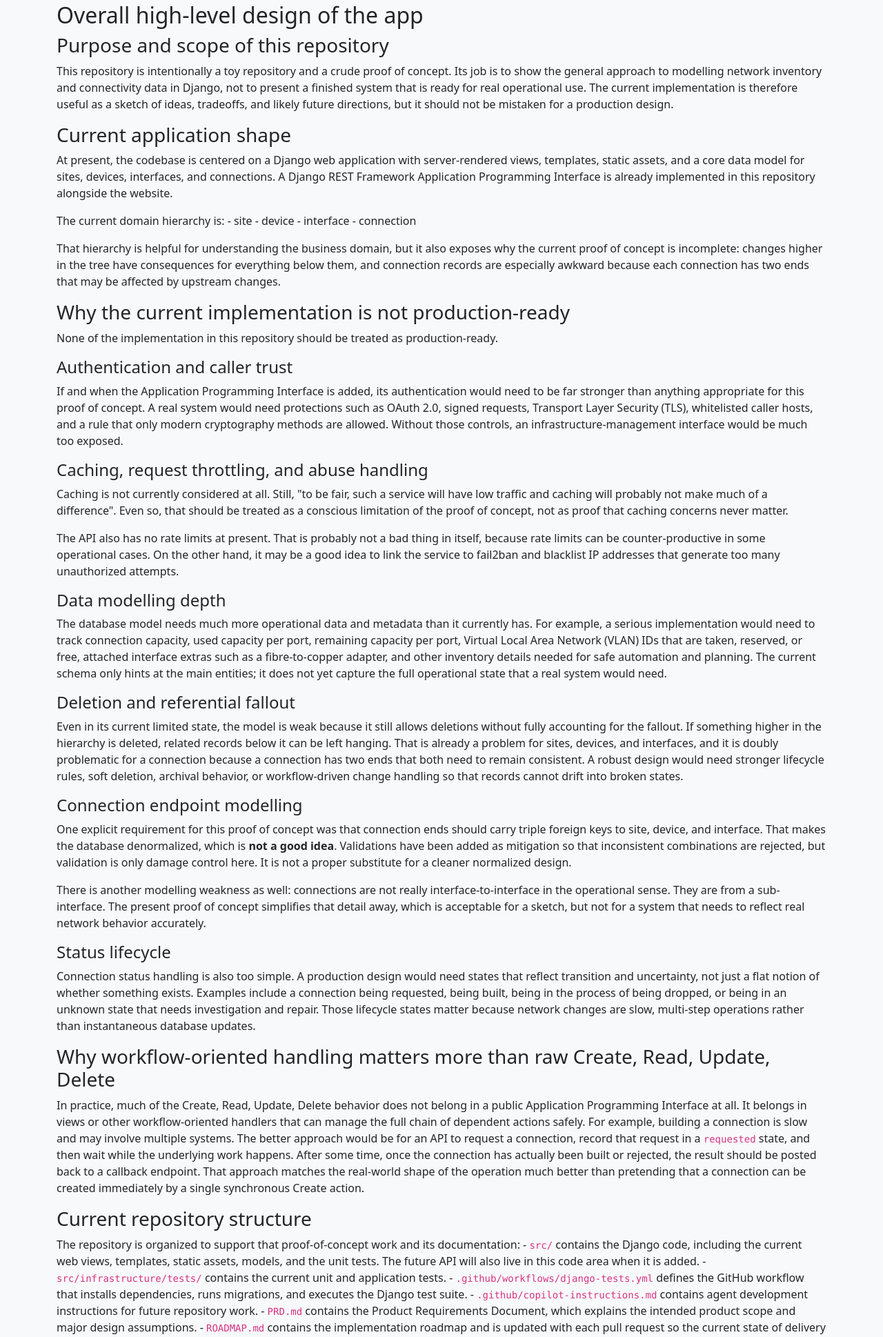
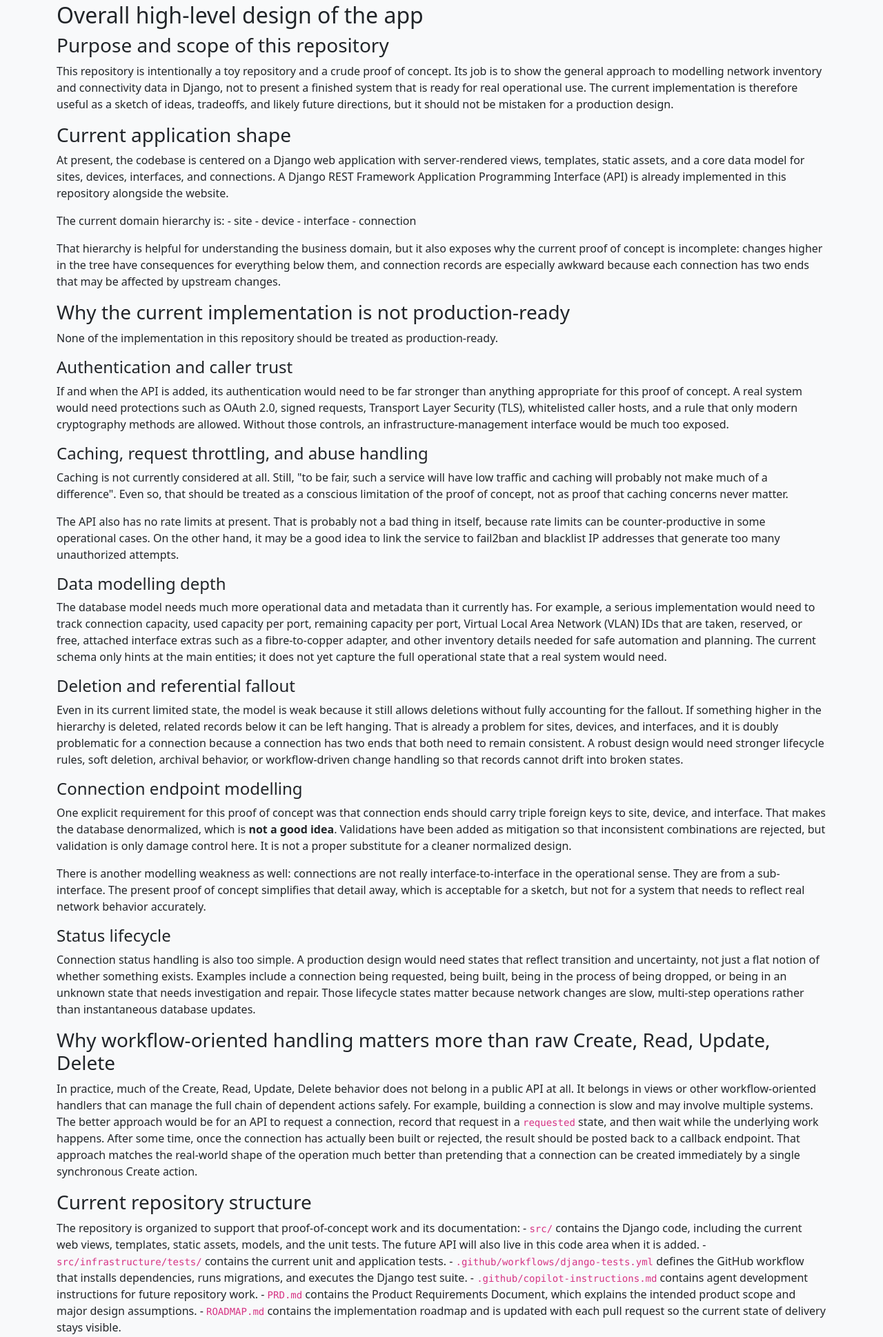
Before and after one commit to pavka14/tmp_aa, a Django app: page /docs/ in a window 1280 px wide. Shown: the part 627-2565 px from the top of the page at 69% size. Run offline with Django 5.2, Linux system fonts and the light colour scheme; parts of the project's set-up code (start-up, migrations or seed data) failed here and were passed over.

Commit message:
Finalize README and docs wording updates

```diff
--- a/src/infrastructure/templates/infrastructure/docs.html
+++ b/src/infrastructure/templates/infrastructure/docs.html
@@ -28,7 +28,7 @@
 <h3>Purpose and scope of this repository</h3>
 <p>This repository is intentionally a toy repository and a crude proof of concept. Its job is to show the general approach to modelling network inventory and connectivity data in Django, not to present a finished system that is ready for real operational use. The current implementation is therefore useful as a sketch of ideas, tradeoffs, and likely future directions, but it should not be mistaken for a production design.</p>
 <h3>Current application shape</h3>
-<p>At present, the codebase is centered on a Django web application with server-rendered views, templates, static assets, and a core data model for sites, devices, interfaces, and connections. A Django REST Framework Application Programming Interface is already implemented in this repository alongside the website.</p>
+<p>At present, the codebase is centered on a Django web application with server-rendered views, templates, static assets, and a core data model for sites, devices, interfaces, and connections. A Django REST Framework Application Programming Interface (API) is already implemented in this repository alongside the website.</p>
 <p>The current domain hierarchy is:
 - site
 - device
@@ -38,7 +38,7 @@
 <h3>Why the current implementation is not production-ready</h3>
 <p>None of the implementation in this repository should be treated as production-ready.</p>
 <h4>Authentication and caller trust</h4>
-<p>If and when the Application Programming Interface is added, its authentication would need to be far stronger than anything appropriate for this proof of concept. A real system would need protections such as OAuth 2.0, signed requests, Transport Layer Security (TLS), whitelisted caller hosts, and a rule that only modern cryptography methods are allowed. Without those controls, an infrastructure-management interface would be much too exposed.</p>
+<p>If and when the API is added, its authentication would need to be far stronger than anything appropriate for this proof of concept. A real system would need protections such as OAuth 2.0, signed requests, Transport Layer Security (TLS), whitelisted caller hosts, and a rule that only modern cryptography methods are allowed. Without those controls, an infrastructure-management interface would be much too exposed.</p>
 <h4>Caching, request throttling, and abuse handling</h4>
 <p>Caching is not currently considered at all. Still, "to be fair, such a service will have low traffic and caching will probably not make much of a difference". Even so, that should be treated as a conscious limitation of the proof of concept, not as proof that caching concerns never matter.</p>
 <p>The API also has no rate limits at present. That is probably not a bad thing in itself, because rate limits can be counter-productive in some operational cases. On the other hand, it may be a good idea to link the service to fail2ban and blacklist IP addresses that generate too many unauthorized attempts.</p>
@@ -52,7 +52,7 @@
 <h4>Status lifecycle</h4>
 <p>Connection status handling is also too simple. A production design would need states that reflect transition and uncertainty, not just a flat notion of whether something exists. Examples include a connection being requested, being built, being in the process of being dropped, or being in an unknown state that needs investigation and repair. Those lifecycle states matter because network changes are slow, multi-step operations rather than instantaneous database updates.</p>
 <h3>Why workflow-oriented handling matters more than raw Create, Read, Update, Delete</h3>
-<p>In practice, much of the Create, Read, Update, Delete behavior does not belong in a public Application Programming Interface at all. It belongs in views or other workflow-oriented handlers that can manage the full chain of dependent actions safely. For example, building a connection is slow and may involve multiple systems. The better approach would be for an API to request a connection, record that request in a <code>requested</code> state, and then wait while the underlying work happens. After some time, once the connection has actually been built or rejected, the result should be posted back to a callback endpoint. That approach matches the real-world shape of the operation much better than pretending that a connection can be created immediately by a single synchronous Create action.</p>
+<p>In practice, much of the Create, Read, Update, Delete behavior does not belong in a public API at all. It belongs in views or other workflow-oriented handlers that can manage the full chain of dependent actions safely. For example, building a connection is slow and may involve multiple systems. The better approach would be for an API to request a connection, record that request in a <code>requested</code> state, and then wait while the underlying work happens. After some time, once the connection has actually been built or rejected, the result should be posted back to a callback endpoint. That approach matches the real-world shape of the operation much better than pretending that a connection can be created immediately by a single synchronous Create action.</p>
 <h3>Current repository structure</h3>
 <p>The repository is organized to support that proof-of-concept work and its documentation:
 - <code>src/</code> contains the Django code, including the current web views, templates, static assets, models, and the unit tests. The future API will also live in this code area when it is added.
@@ -189,10 +189,10 @@
    python src/manage.py migrate --noinput
    python src/manage.py runserver 0.0.0.0:8000</code></li>
 </ol>
-<h3>Option 4 - TODO</h3>
-<p>The demo site will be hosted elsewhere and linked from this document.</p>
-<p>Then open <code>http://127.0.0.1:8000/</code> in your browser on the host machine (outside the container).</p>
+<h3>Option 4 - Preferred</h3>
+<p>The demo is already hosted at https://aa.moz2.com/</p>
+<p>Then open <code>https://aa.moz2.com/</code> in your browser.</p>
 <h3>Temporary superuser creation (CLI)</h3>
-<p>The proof-of-concept migration creates <code>admin/admin123</code> automatically.</p>
+<p>The proof-of-concept migration creates a superuser account admin/admin123 automatically.</p>
 </div>
 {% endblock %}
```
Also changed, not shown: README.md.
